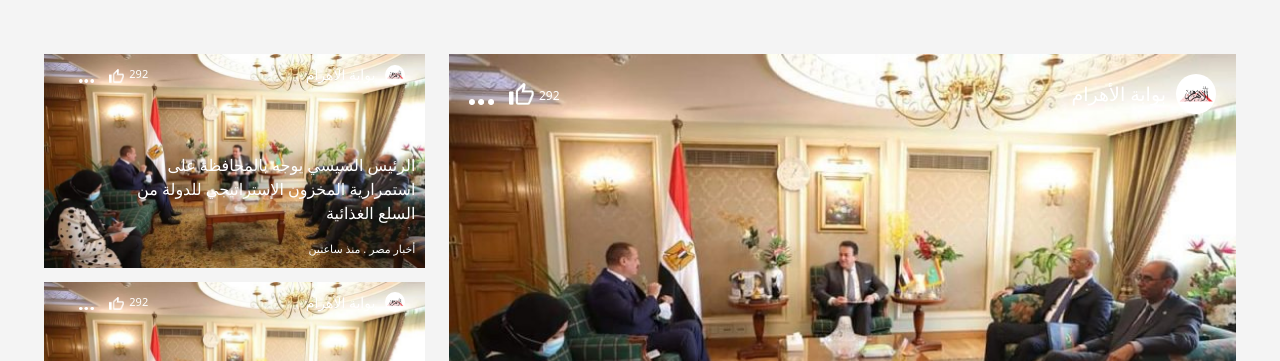
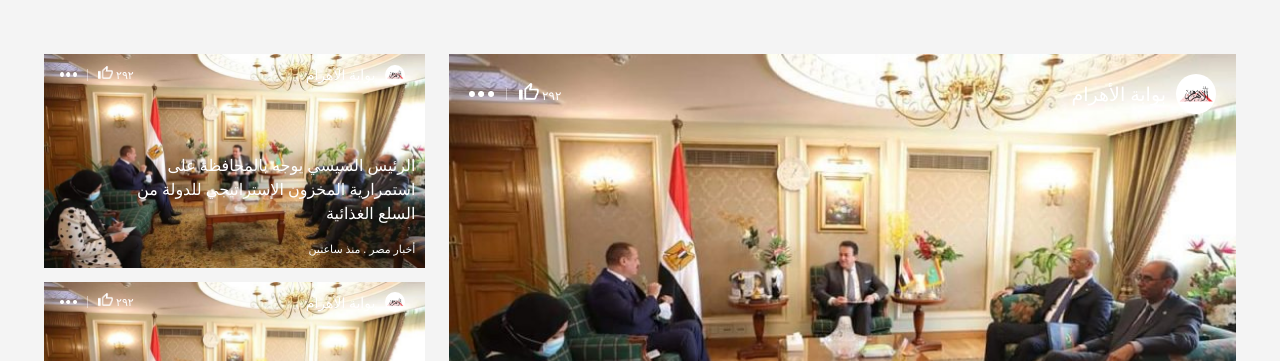
Before and after one commit to mwafy092/news-gate-landing-page, a Vue app: page / in a window 1280 px wide. Shown: the top 361 px of the page. Built offline with nearby package versions, Linux system fonts and the light colour scheme.

Commit message:
fix elements position

```diff
--- a/src/components/NewsFeeds.vue
+++ b/src/components/NewsFeeds.vue
@@ -21,8 +21,11 @@
                                     <p>بوابة الأهرام</p>
                                 </div>
                                 <div class="news__details__title__controllers">
-                                    <p>292</p>
+                                    <div class="news__details__like">
+                                        <p>٢٩٢</p>
                                         <img src="../assets/like.png" alt="" />
+                                    </div>
+                                    <div class="separator"></div>
                                     <img src="../assets/dotted.png" alt="" />
                                 </div>
                             </div>
@@ -55,8 +58,11 @@
                                     <p>بوابة الأهرام</p>
                                 </div>
                                 <div class="news__details__title__controllers">
-                                    <p>292</p>
+                                    <div class="news__details__like">
+                                        <p>٢٩٢</p>
                                         <img src="../assets/like.png" alt="" />
+                                    </div>
+                                    <div class="separator"></div>
                                     <img src="../assets/dotted.png" alt="" />
                                 </div>
                             </div>
@@ -89,8 +95,11 @@
                                     <p>بوابة الأهرام</p>
                                 </div>
                                 <div class="news__details__title__controllers">
-                                    <p>292</p>
+                                    <div class="news__details__like">
+                                        <p>٢٩٢</p>
                                         <img src="../assets/like.png" alt="" />
+                                    </div>
+                                    <div class="separator"></div>
                                     <img src="../assets/dotted.png" alt="" />
                                 </div>
                             </div>
@@ -123,8 +132,11 @@
                                     <p>بوابة الأهرام</p>
                                 </div>
                                 <div class="news__details__title__controllers">
-                                    <p>292</p>
+                                    <div class="news__details__like">
+                                        <p>٢٩٢</p>
                                         <img src="../assets/like.png" alt="" />
+                                    </div>
+                                    <div class="separator"></div>
                                     <img src="../assets/dotted.png" alt="" />
                                 </div>
                             </div>
@@ -157,8 +169,11 @@
                                 <p>بوابة الأهرام</p>
                             </div>
                             <div class="news__details__title__controllers">
-                                <p>292</p>
+                                <div class="news__details__like">
+                                    <p>٢٩٢</p>
                                     <img src="../assets/like.png" alt="" />
+                                </div>
+                                <div class="separator"></div>
                                 <img src="../assets/dotted.png" alt="" />
                             </div>
                         </div>
@@ -186,8 +201,11 @@
                                 <p>بوابة الأهرام</p>
                             </div>
                             <div class="news__details__title__controllers">
-                                <p>292</p>
+                                <div class="news__details__like">
+                                    <p>٢٩٢</p>
                                     <img src="../assets/like.png" alt="" />
+                                </div>
+                                <div class="separator"></div>
                                 <img src="../assets/dotted.png" alt="" />
                             </div>
                         </div>
--- a/src/styles/news-feeds.scss
+++ b/src/styles/news-feeds.scss
@@ -41,17 +41,32 @@
                 .news__details__title__controllers {
                     display: flex;
                     justify-content: center;
-                    align-items: flex-end;
-                    gap: 15px;
+                    align-items: center;
+                    gap: 12px;
+                    .news__details__like {
+                        display: flex;
+                        gap: 3px;
+                        justify-content: center;
+                        align-items: baseline;
+
                         img {
-                        width: 25px;
+                            width: 20px;
                         }
                         p {
                             color: #fff;
                             font-size: 12px;
                             margin: 0;
                             padding: 0;
-                        margin-left: -10px;
+                        }
+                    }
+                    .separator {
+                        height: 12px;
+                        width: 1px;
+                        background-color: #fff;
+                        opacity: 0.45;
+                    }
+                    img {
+                        width: 25px;
                     }
                 }
             }
@@ -81,7 +96,6 @@
                 .news__details__title {
                     position: absolute;
                     top: 0;
-                    width: 95%;
                     display: flex;
                     justify-content: space-between;
                     align-items: center;
@@ -113,8 +127,14 @@
                     .news__details__title__controllers {
                         display: flex;
                         justify-content: center;
-                        align-items: flex-end;
-                        gap: 15px;
+                        align-items: center;
+                        gap: 10px;
+                        .news__details__like {
+                            display: flex;
+                            gap: 3px;
+                            justify-content: center;
+                            align-items: baseline;
+
                             img {
                                 width: 15px;
                             }
@@ -123,7 +143,16 @@
                                 font-size: 11px;
                                 margin: 0;
                                 padding: 0;
-                            margin-left: -10px;
+                            }
+                        }
+                        .separator {
+                            height: 12px;
+                            width: 1px;
+                            background-color: #fff;
+                            opacity: 0.45;
+                        }
+                        img {
+                            width: 17px;
                         }
                     }
                 }
```
Lines whose indentation alone changed are shown as unchanged.
